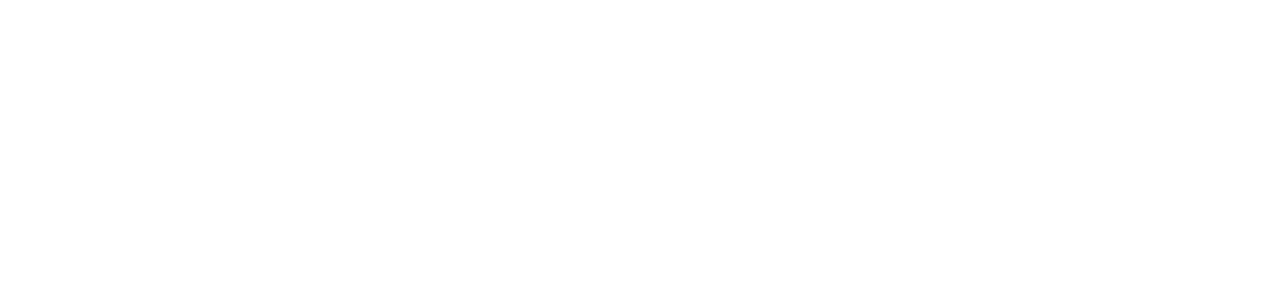
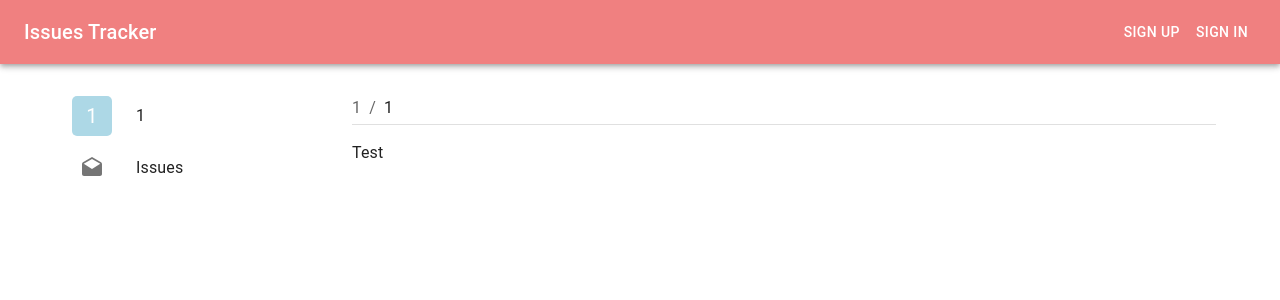
Before and after one commit to omurbekov-azamat/pet-project, a React (Create React App) app in the folder frontend/: page /1/1 in a window 1280 px wide. Before the commit this address had no page. Shown: the top 300 px of the page. Built offline with nearby package versions, Linux system fonts and the light colour scheme; no server answers.

Commit message:
fix navigation for see one project, changed background on AppToolbar.tsx;

```diff
--- a/frontend/src/App.tsx
+++ b/frontend/src/App.tsx
@@ -11,6 +11,7 @@
             <Route path='/' element={<Home/>}>
                 <Route path='/' element={<Dashboard/>}/>
                 <Route path='/dashboard/:listName' element={<Dashboard/>}/>
+                <Route path='/:managerName/:projectName' element={<Dashboard/>}/>
                 <Route path='/register' element={<Register/>}/>
                 <Route path='/login' element={<Login/>}/>
             </Route>
--- a/frontend/src/components/UI/Apptoolbar/AppToolbar.tsx
+++ b/frontend/src/components/UI/Apptoolbar/AppToolbar.tsx
@@ -10,7 +10,7 @@
     const user = useAppSelector(selectUser);
 
     return (
-        <AppBar position="sticky" sx={{mb: 2}}>
+        <AppBar position="sticky" sx={{mb: 2, background: 'lightcoral'}}>
             <Toolbar>
                 <Grid container justifyContent="space-between" alignItems="center">
                     <Typography variant="h6" component="div">
--- a/frontend/src/components/UI/Breadcrumbs/BasicBreadcrumbs.tsx
+++ b/frontend/src/components/UI/Breadcrumbs/BasicBreadcrumbs.tsx
@@ -6,13 +6,20 @@
 import Divider from '@mui/material/Divider';
 import {Link} from '../../../helpers';
 
-const BasicBreadcrumbs = () => {
+interface Props {
+    managerName: string;
+    projectName: string;
+}
+
+const BasicBreadcrumbs: React.FC<Props> = ({managerName, projectName}) => {
     const breadcrumb = useAppSelector(selectBreadcrumb);
     return (
         <>
-            <Breadcrumbs aria-label="breadcrumb" sx={{mt:2}}>
-                <Link to='/'>Your work</Link>
-                <Typography color="text.primary" textTransform='capitalize'>{breadcrumb}</Typography>
+            <Breadcrumbs aria-label="breadcrumb" sx={{mt: 2}}>
+                <Link to={managerName ? '#' : '/'}>{managerName ? managerName : 'Your work'}</Link>
+                <Typography color="text.primary" textTransform='capitalize'>
+                    {projectName ? projectName : breadcrumb}
+                </Typography>
             </Breadcrumbs>
             <Divider sx={{mt: 0.5}}/>
         </>
--- a/frontend/src/components/UI/ListGroup/ListGroup.tsx
+++ b/frontend/src/components/UI/ListGroup/ListGroup.tsx
@@ -9,10 +9,15 @@
 import ListItemIcon from '@mui/material/ListItemIcon';
 import ListItemText from '@mui/material/ListItemText';
 import DraftsIcon from '@mui/icons-material/Drafts';
+import AccountTreeIcon from '@mui/icons-material/AccountTree';
 import BusinessCenterIcon from '@mui/icons-material/BusinessCenter';
-import AccountTreeIcon from '@mui/icons-material/AccountTree';
+import {Avatar} from '@mui/material';
 
-const ListGroup = () => {
+interface Props {
+    projectName: string;
+}
+
+const ListGroup: React.FC<Props> = ({projectName}) => {
     const dispatch = useAppDispatch();
     const navigate = useNavigate();
 
@@ -26,6 +31,19 @@
         <Box sx={{width: '100%', minWidth: 200, bgcolor: 'background.paper'}}>
             <nav aria-label="main mailbox folders">
                 <List>
+                    {projectName ? (
+                        <ListItem disablePadding>
+                            <ListItemButton>
+                                <Avatar
+                                    sx={{background: 'lightBlue', borderRadius: '5px', mr: 3, ml: -1}}
+                                >
+                                    {projectName[0]}
+                                </Avatar>
+                                {projectName}
+                            </ListItemButton>
+                        </ListItem>
+                    ) : (
+                        <>
                             <ListItem disablePadding>
                                 <ListItemButton onClick={() => moveBread('projects', 'work')}>
                                     <ListItemIcon>
@@ -42,6 +60,8 @@
                                     <ListItemText primary="Projects"/>
                                 </ListItemButton>
                             </ListItem>
+                        </>
+                    )}
                     <ListItem disablePadding>
                         <ListItemButton onClick={() => moveBread('issues')}>
                             <ListItemIcon>
--- a/frontend/src/containers/Dashboard.tsx
+++ b/frontend/src/containers/Dashboard.tsx
@@ -7,24 +7,29 @@
 
 const Dashboard = () => {
     const {listName} = useParams() as { listName: string };
+    const {managerName} = useParams() as { managerName: string };
+    const {projectName} = useParams() as { projectName: string };
+
     return (
-        <>
         <Grid container>
             <Grid item xs={11} sm={4} lg={3} xl={3}>
-                    <ListGroup/>
+                <ListGroup projectName={projectName}/>
             </Grid>
             <Grid item xs>
                 <Grid container flexDirection='column'>
                     <Grid item>
-                            <BasicBreadcrumbs/>
+                        <BasicBreadcrumbs projectName={projectName} managerName={managerName}/>
                     </Grid>
                     <Grid item mt={2}>
-                            <Development dashboard={listName}/>
+                        <Development
+                            dashboard={listName ? listName : 'projects'}
+                            projectName={projectName}
+                            managerName={managerName}
+                        />
                     </Grid>
                 </Grid>
             </Grid>
         </Grid>
-        </>
     );
 };
 
--- a/frontend/src/containers/Development.tsx
+++ b/frontend/src/containers/Development.tsx
@@ -3,14 +3,15 @@
 
 interface Props {
     dashboard: string;
+    managerName: string;
+    projectName: string;
 }
 
-const Development: React.FC<Props> = ({dashboard}) => {
+const Development: React.FC<Props> = ({dashboard, managerName, projectName}) => {
+    let showDevelopment = dashboard === 'projects' && <Projects dashboard={dashboard} managerName={managerName} projectName={projectName}/>
     return (
         <>
-            {dashboard ? dashboard === 'projects' &&
-                <Projects dashboard={dashboard}/> : <Projects dashboard={dashboard}/>
-            }
+            {showDevelopment}
         </>
     );
 };
--- a/frontend/src/features/projects/components/ProjectItem.tsx
+++ b/frontend/src/features/projects/components/ProjectItem.tsx
@@ -3,6 +3,7 @@
 import {useAppSelector} from '../../../app/hooks';
 import {Avatar, Divider, Grid, Typography} from '@mui/material';
 import {Project} from '../../../types';
+import {useNavigate} from 'react-router-dom';
 
 interface Props {
     item: Project;
@@ -10,9 +11,15 @@
 
 const ProjectItem: React.FC<Props> = ({item}) => {
     const user = useAppSelector(selectUser);
+    const navigate = useNavigate();
     const role = user && user.role === 'manager' ? 'Manager' : 'Developer';
+
+    const handleClick = () => {
+        navigate('/' + item.manager.displayName + '/' + item.name);
+    };
+
     return (
-        <Grid item mb={2}>
+        <Grid item mb={2} onClick={handleClick}>
             <Grid container>
                 <Grid item>
                     <Grid container spacing={2} alignItems='center'>
--- a/frontend/src/features/projects/components/ProjectItems.tsx
+++ b/frontend/src/features/projects/components/ProjectItems.tsx
@@ -2,16 +2,26 @@
 import {useAppSelector} from '../../../app/hooks';
 import {selectProjects} from '../projectsSlice';
 import ProjectItem from './ProjectItem';
-import {Grid} from '@mui/material';
+import {Badge, Grid, Typography} from '@mui/material';
+import Divider from '@mui/material/Divider';
 
 const ProjectItems = () => {
     const projects = useAppSelector(selectProjects);
     return (
-        <Grid container flexDirection='column' mt={2}>
-            {projects.map(project => (
-                <ProjectItem key={project._id} item={project}/>
-            ))}
-        </Grid>
+        <>
+            <Typography component='div' variant='h5' fontWeight='bolder'>Projects</Typography>
+            <Typography>
+                <Badge badgeContent={projects.length} color="error" sx={{mt: 3}}>
+                    Yours
+                </Badge>
+            </Typography>
+            <Divider sx={{mt: 0.5}}/>
+            <Grid container flexDirection='column' mt={2}>
+                {projects.map(project => (
+                    <ProjectItem key={project._id} item={project}/>
+                ))}
+            </Grid>
+        </>
     );
 };
 
--- a/frontend/src/features/projects/components/Projects.tsx
+++ b/frontend/src/features/projects/components/Projects.tsx
@@ -2,15 +2,16 @@
 import {selectFetchProjectsLoading, selectProjects} from '../projectsSlice';
 import {useAppDispatch, useAppSelector} from '../../../app/hooks';
 import {getProjects} from '../projectsThunks';
-import {Badge, Typography} from '@mui/material';
-import Divider from '@mui/material/Divider';
+import {Box, Typography} from '@mui/material';
 import ProjectItems from './ProjectItems';
 
 export interface Props {
-    dashboard: string | undefined;
+    dashboard: string;
+    managerName: string;
+    projectName: string;
 }
 
-const Projects: React.FC<Props> = ({dashboard}) => {
+const Projects: React.FC<Props> = ({dashboard, projectName, managerName}) => {
     const dispatch = useAppDispatch();
     const loading = useAppSelector(selectFetchProjectsLoading);
     const projects = useAppSelector(selectProjects);
@@ -19,21 +20,16 @@
         dispatch(getProjects());
     }, [dispatch, dashboard]);
 
+    let showProject = projects.length > 0 && <ProjectItems/>
+
+    if (projectName && managerName) {
+        showProject = <Box>Test</Box>
+    }
+
     return (
         <>
-            <Typography component='div' variant='h5' fontWeight='bolder'>Projects</Typography>
             {loading && <Typography>loading...</Typography>}
-            {projects.length > 0 &&
-                <>
-                    <Typography>
-                        <Badge badgeContent={projects.length} color="error" sx={{mt: 3}}>
-                            Yours
-                        </Badge>
-                    </Typography>
-                    <Divider sx={{mt: 0.5}}/>
-                </>
-            }
-            <ProjectItems/>
+            {showProject}
         </>
     );
 };
```
Lines whose indentation alone changed are shown as unchanged.
